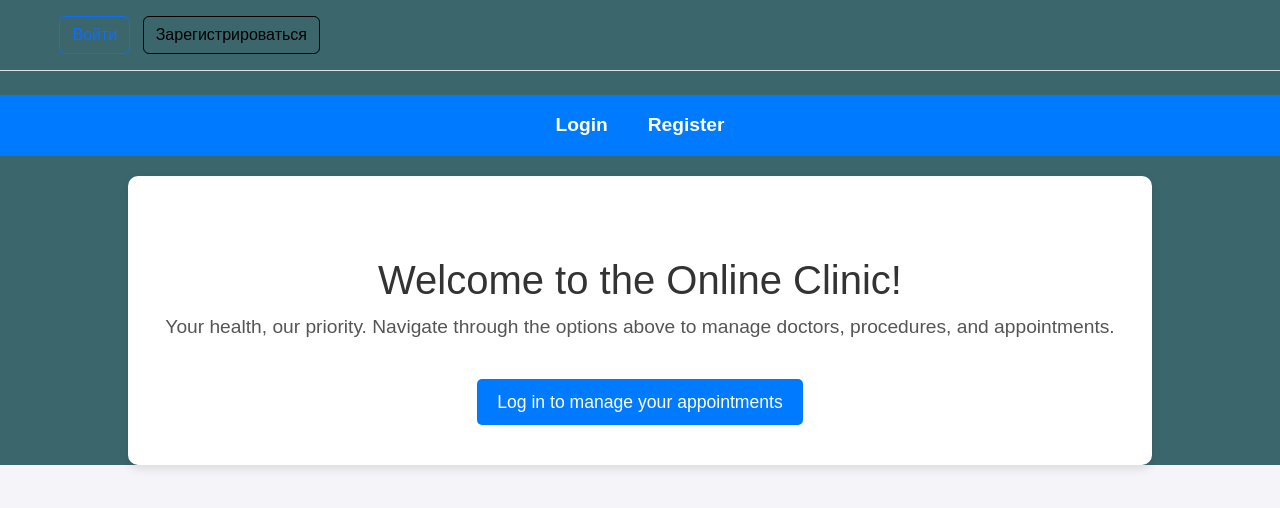
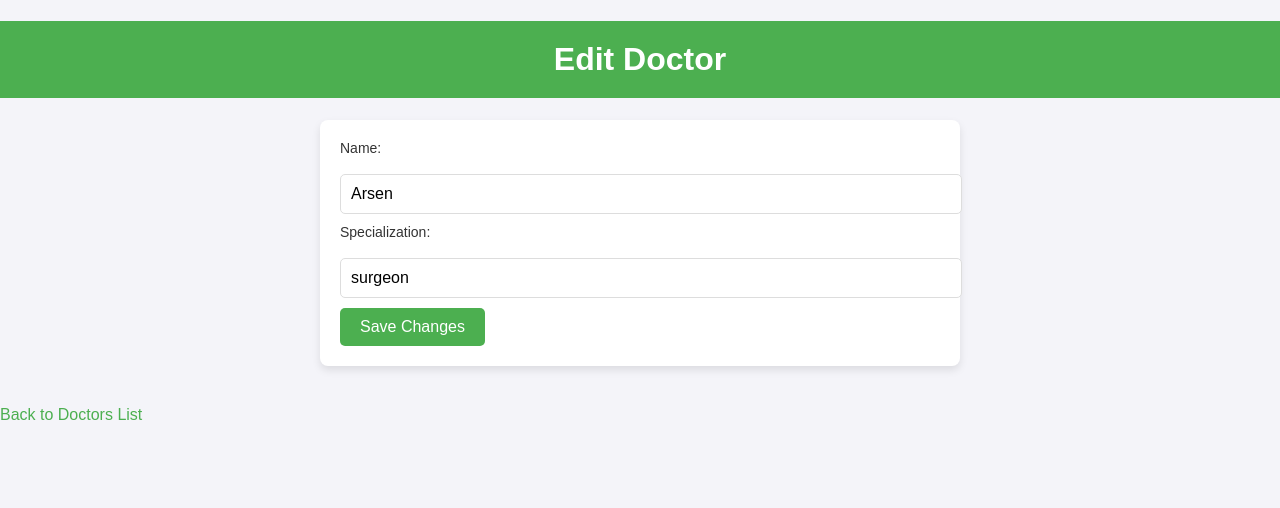
Before and after one commit to F1ckzArd/onlineclinic, a Flask app: template templates/edit_doctor.html in a window 1280 px wide. Shown: the top 508 px of the page. Run offline with Flask 3, Linux system fonts and the light colour scheme; the template is opened without the code that fills it: values that come from a table or form of the project are taken from there, others are empty; data comes from the database, SQL or seed files in the repository.

Commit message:
Update edit_doctor.html

```diff
--- a/templates/edit_doctor.html
+++ b/templates/edit_doctor.html
@@ -1,10 +1,8 @@
-{% extends 'base.html' %}
-
-{% block title %}
-Главная страница
-{% endblock %}
-
-{% block content %}
+<!DOCTYPE html>
+<html lang="en">
+<head>
+    <meta charset="UTF-8">
+    <title>Edit Doctor</title>
     <style>
         body {
             font-family: Arial, sans-serif;
@@ -13,88 +11,77 @@
             padding: 0;
         }
 
-    nav {
-        background-color: #007bff;
-        padding: 1rem;
+        h1 {
+            text-align: center;
+            color: #333;
+            padding: 20px;
+            background-color: #4CAF50;
             color: white;
-        display: flex;
-        justify-content: center;
-        align-items: center;
         }
 
-    nav a {
-        margin: 0 20px;
-        text-decoration: none;
-        color: white;
-        font-weight: bold;
-        font-size: 1.2rem;
+        form {
+            max-width: 600px;
+            margin: 20px auto;
+            padding: 20px;
+            background-color: white;
+            border-radius: 8px;
+            box-shadow: 0 4px 8px rgba(0, 0, 0, 0.1);
         }
 
-    nav a:hover {
-        color: #ffcc00;
-    }
-
-    h1 {
-        margin-top: 40px;
-        font-size: 2.5rem;
+        label {
+            font-size: 14px;
+            margin-bottom: 8px;
+            display: block;
             color: #333;
         }
 
-    .content {
-        padding: 40px 20px;
-        text-align: center;
-        background-color: white;
-        border-radius: 10px;
-        box-shadow: 0 4px 10px rgba(0, 0, 0, 0.1);
-        margin: 20px auto;
-        width: 80%;
-        max-width: 1200px;
+        input[type="text"] {
+            width: 100%;
+            padding: 10px;
+            margin: 10px 0;
+            border: 1px solid #ddd;
+            border-radius: 5px;
+            font-size: 16px;
         }
 
-    .content p {
-        font-size: 1.2rem;
-        color: #555;
-        line-height: 1.6;
+        button {
+            padding: 10px 20px;
+            color: white;
+            background-color: #4CAF50;
+            border: none;
+            border-radius: 5px;
+            font-size: 16px;
+            cursor: pointer;
         }
 
-    .content a {
+        button:hover {
+            background-color: #45a049;
+        }
+
+        a {
             display: inline-block;
             margin-top: 20px;
             text-decoration: none;
-        background-color: #007bff;
-        color: white;
-        padding: 10px 20px;
-        border-radius: 5px;
-        font-size: 1.1rem;
+            color: #4CAF50;
+            font-size: 16px;
         }
 
-    .content a:hover {
-        background-color: #0056b3;
+        a:hover {
+            color: #45a049;
         }
     </style>
-
-<div>
-    <nav>
-        {% if session.get('user_id') %}
-            <a href="/doctors">Doctors</a>
-            <a href="/procedures">Procedures</a>
-            <a href="/appointments">Appointments</a>
-            <a href="/about" style=" ">About</a>
-            <a href="/contact">Contact Us</a>
-            <a href="/otzyv">otzyv</a>
-        {% else %}
-            <a href="/login">Login</a>
-            <a href="/register">Register</a>
-        {% endif %}
-    </nav>
-
-    <div class="content">
-        <h1>Welcome to the Online Clinic!</h1>
-        <p>Your health, our priority. Navigate through the options above to manage doctors, procedures, and appointments.</p>
-        {% if not session.get('user_id') %}
-            <a href="/login">Log in to manage your appointments</a>
-        {% endif %}
-    </div>
-</div>
-
-{% endblock %}
+</head>
+<body>
+    <h1>Edit Doctor</h1>
+    <form action="/doctors/{{ doctor.id }}/edit" method="POST">
+        <label for="name">Name:</label>
+        <input type="text" id="name" name="name" value="{{ doctor.name }}" required>
+        <br>
+        <label for="specialization">Specialization:</label>
+        <input type="text" id="specialization" name="specialization" value="{{ doctor.specialization }}" required>
+        <br>
+        <button type="submit">Save Changes</button>
+    </form>
+    <a href="/doctors">Back to Doctors List</a>
+</body>
+</html>
```
Lines whose indentation alone changed are shown as unchanged.
